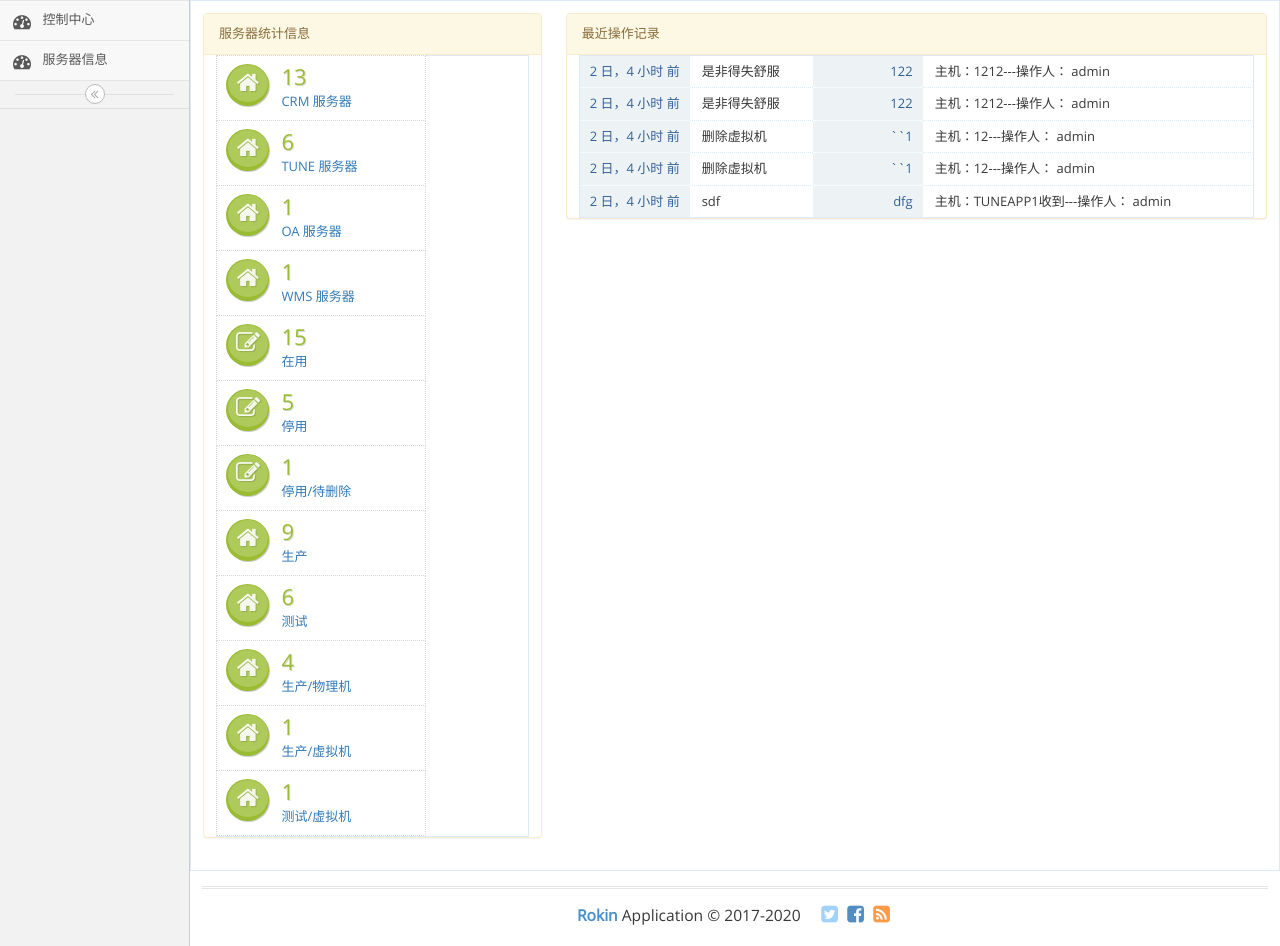
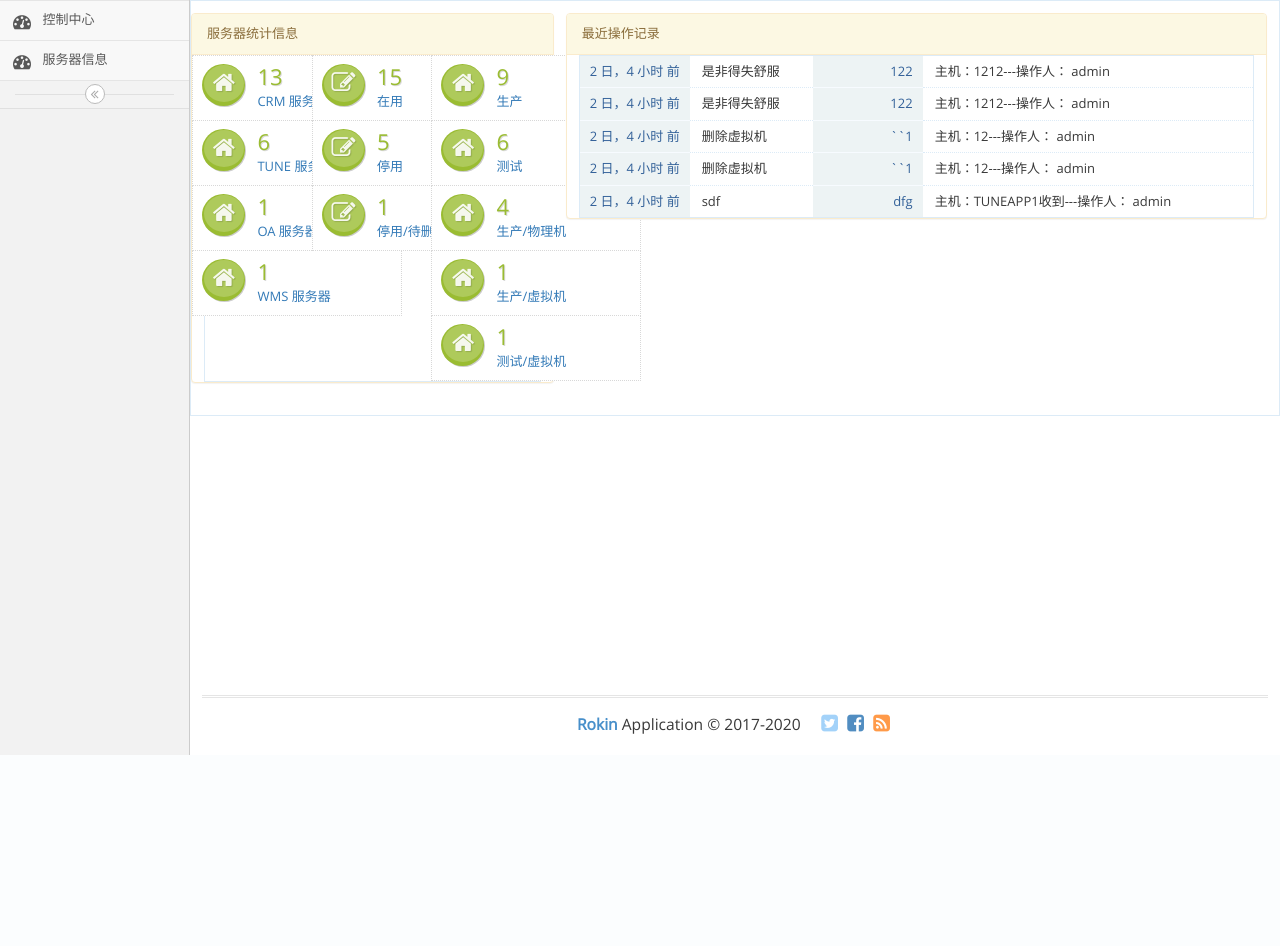
Before and after one commit to liuxinglan13/Django-IT-Manage, a Django app: page / in a window 1280 px wide. Shown: the part 45-991 px from the top of the page. After the commit the page ends 800 px from the top, so only its background shows below. Run offline with Django 3.2, Linux system fonts and the light colour scheme; a user stored in the database is signed in; data comes from the database, SQL or seed files in the repository; some libraries are stand-ins or nearby versions.

Commit message:
调整布局

```diff
--- a/templates/app/base.html
+++ b/templates/app/base.html
@@ -89,12 +89,9 @@
     max-width: 100% !important;
 }
 
+                 {% block style %}
+                {% endblock style %}
 
-
-{#.center [class*="col-"] div:hover:before {#}
-{#	background-color: #FCE6A6;#}
-{#	border-color: #EFD27A;#}
-{#}#}
 		</style>
 
 		<!-- ace settings handler -->
--- a/templates/app/index.html
+++ b/templates/app/index.html
@@ -1,6 +1,14 @@
 {% extends 'app/base.html' %}
 {% load staticfiles %}
 {% load host_tags %}
+
+{% block style %}
+    .col-md-4 {
+    padding-left: 0px;
+    padding-right: 0px;
+
+    }
+{% endblock style %}
 
 {% block main %}
     <div class="table-detail">
@@ -10,6 +18,8 @@
                         <div class="panel-heading">服务器统计信息</div>
                         <div class="panel-body">
                             <div class="profile-user-info profile-user-info-striped">
+                             <div class="row">
+                                <div class="col-md-4">
                                     {% get_group as group_list %}
                                     {% for Group in group_list %}
                                         <div class="infobox infobox-green">
@@ -24,7 +34,8 @@
                                             </div>
                                         </div>
                                     {% endfor %}
-
+                                </div>
+                                <div class="col-md-4">
                                     {% get_status as status_list %}
                                     {% for Status in status_list %}
                                         <div class="infobox infobox-green">
@@ -39,8 +50,8 @@
                                             </div>
                                         </div>
                                     {% endfor %}
-
-
+                                </div>
+                                <div class="col-md-4">
 
                                     {% get_categorys as categorys_list %}
                                     {% for Categorys in categorys_list %}
@@ -58,9 +69,11 @@
                                     {% endfor %}
                                 </div>
                             </div>
-                </div>
 
 
+                        </div>
+                    </div>
+                </div>
             </div>
             <div class="col-md-8">
                 <div class="panel panel-warning">
@@ -85,4 +98,5 @@
             </div>
         </div>
     </div>
+
 {% endblock main %}
```
Lines whose indentation alone changed are shown as unchanged.
